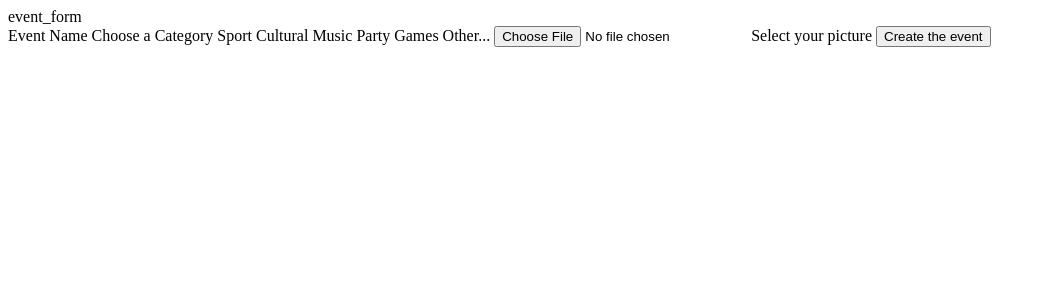
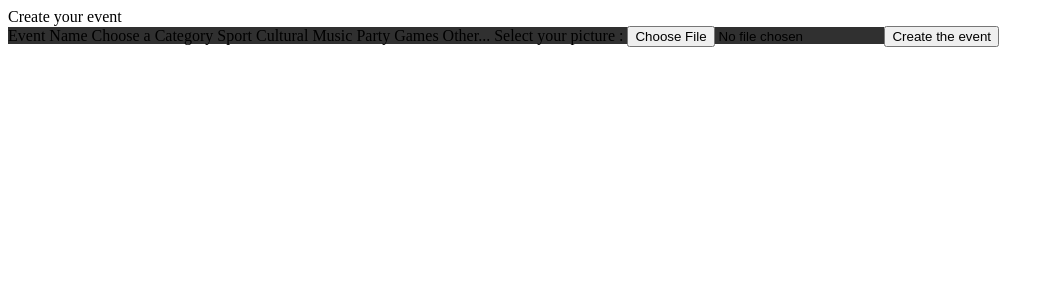
Before and after one commit to denfer57/ProjetInnovant, a PHP site: page /pages/event-form/event-form.html in a window 1280 px wide. Shown: the top 300 px of the page, without its empty margins (0-1054 px from the left). Run offline with PHP 8.4, Linux system fonts and the light colour scheme.

Commit message:
maj2 event_form

```diff
--- a/Now/src/pages/event-form/event-form.html
+++ b/Now/src/pages/event-form/event-form.html
@@ -7,26 +7,26 @@
 <ion-header>
 
   <ion-navbar>
-    <ion-title>event_form</ion-title>
+    <ion-title>Create your event</ion-title>
   </ion-navbar>
 
 </ion-header>
 
 
-<ion-content padding>
+<ion-content padding style="background-color: #303030">
 
 
 <form ng-submit="submit()">
 
   <ion-list>
 
-    <ion-item>
+    <ion-item style="background-color: #303030">
       <ion-label floating>Event Name</ion-label>
       <ion-input type="text"></ion-input>
     </ion-item>
 
 
-    <ion-item>
+    <ion-item style="background-color: #303030">
       <ion-label>Choose a Category</ion-label>
         <ion-select [(ngModel)]="data.select" name="select">
           <ion-option value="sport">Sport</ion-option>
@@ -38,14 +38,17 @@
         </ion-select>
     </ion-item>
 
-      <ion-item>
-        <ion-textarea placeholder="Enter a description"></ion-textarea>
+      <ion-item style="background-color: #303030">
+        <ion-textarea placeholder="Enter a description" color="grey"></ion-textarea>
       </ion-item>
 
-      <ion-item class="eventPicture">
-          <input type="file" accept="image/*" id="upload"/>
-          <label for="upload" class="eventPic">Select your picture</label>
+      <ion-item class="eventPicture" style="background-color: #303030">
+          <label for="upload" class="eventPic">Select your picture :</label>
       </ion-item>
+      <ion-item style="background-color: #303030">
+        <input type="file" accept="image/*" id="upload"/>
+      </ion-item>
+
 
 
   </ion-list>
--- a/Now/src/pages/event-form/event-form.scss
+++ b/Now/src/pages/event-form/event-form.scss
@@ -1,9 +1,4 @@
 page-event-form {
 
-  #upload { display: none; }
-
-  .eventPicture {
-    background: url('/www/img/ic_check_circle_black_24px.sv');
-  }
 
 }
```
